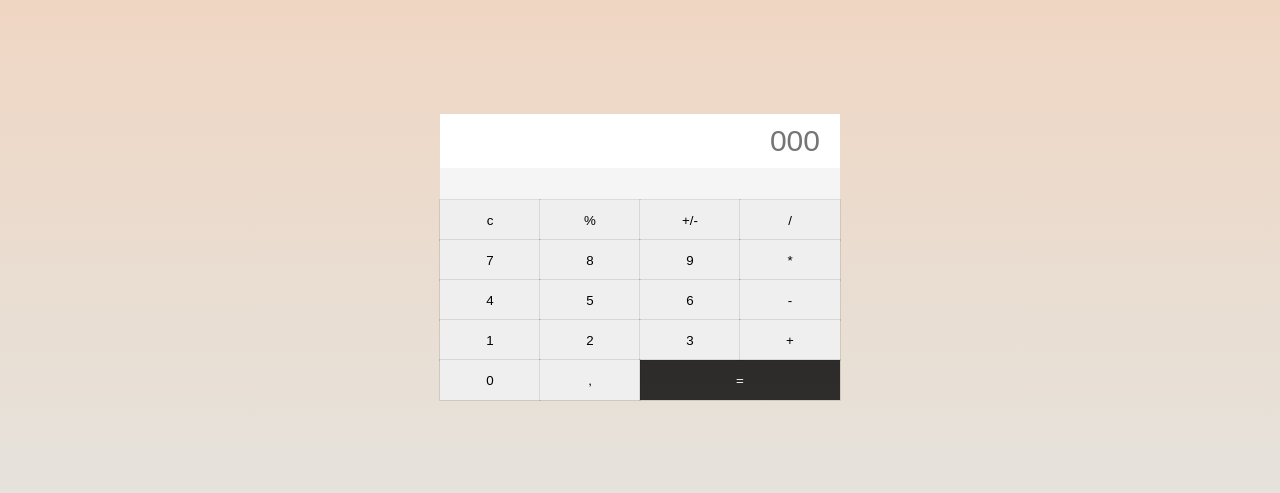
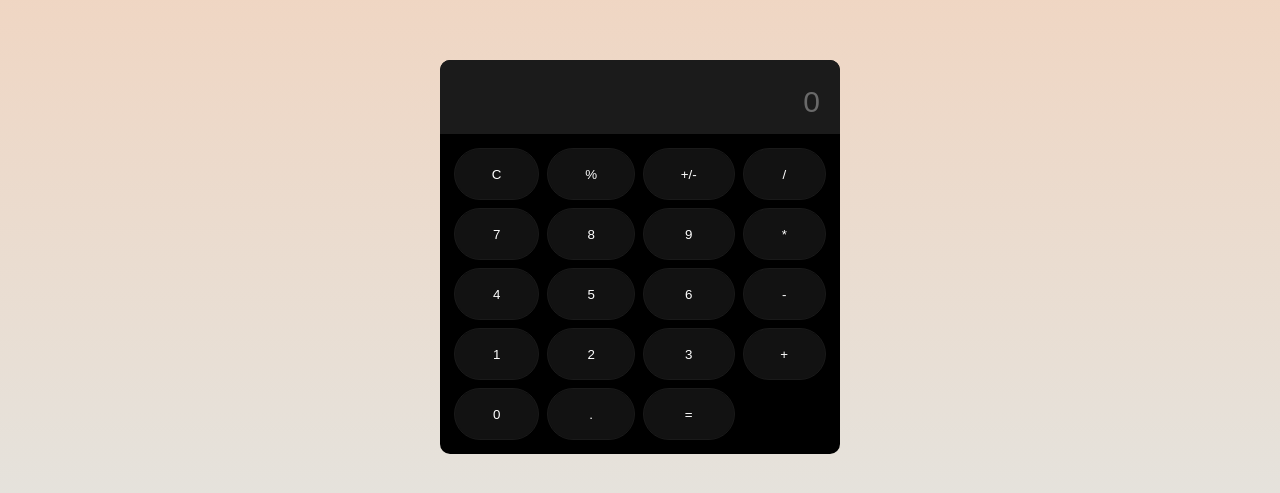
Before and after one commit to a14a19/calculator-app, a React (Create React App) app: page / in a window 1280 px wide. Shown: the part 143-636 px from the top of the page. Built offline with nearby package versions, Linux system fonts and the light colour scheme.

Commit message:
Initial commit

```diff
--- a/src/App.css
+++ b/src/App.css
@@ -5,7 +5,7 @@
   height: 100vh;
 }
 
-.r-Display {
+/* .r-Display {
   width: 100%;
   text-align: right;
   font-size: 30px;
@@ -13,18 +13,31 @@
   border: none;
   height: 32px;
   background: whitesmoke;
-}
+} */
 
 .calculator {
   max-width: 400px;
   margin: 0px auto;
-  border: rgba(0, 0, 0, 0.1);
+  border: rgba(255, 255, 255, 0.1);
+  background-color: black;
+  border-radius: 10px;
+  overflow: hidden;
 }
 
 input{
   width: 100%;
   text-align: right;
   font-size: 30px;
-  padding: 10px 20px;
+  padding: 25px 20px 15px 20px;
   border: none;
+  background-color: rgba(30, 30, 30);
+  color: white;
+  filter: brightness(90%);
 }
+.btn-container{
+  display: grid;
+  grid-template-columns: auto auto auto auto;
+  grid-gap: 10px;
+  place-items: center;
+  margin: 15px;
+}
--- a/src/App.js
+++ b/src/App.js
@@ -1,15 +1,16 @@
 // import logo from './logo.svg';
 import './App.css';
 import Button from './components/button';
+import { useState } from 'react';
 
-let btns = ['c', '%', '+/-', '/', 7, 8, 9, '*', 4, 5, 6, '-', 1, 2, 3, '+', 0, ',', '=']
+let btns = ['C', '%', '+/-', '/', 7, 8, 9, '*', 4, 5, 6, '-', 1, 2, 3, '+', 0, '.', '=']
 
 
 let hex = '0123456789abcdef';
 
 let randomColor = () => {
   let hexC = '#';
-  for(let x = 0; x < 8; x++){
+  for (let x = 0; x < 8; x++) {
     hexC += hex[Math.floor(Math.random() * hex.length)];
   }
   return hexC;
@@ -22,17 +23,24 @@ let generate = () => {
   return `linear-gradient(${color1}, ${color2})`;
 }
 
-let button = btns.map((btn, i) => {
-  return <Button symbol={btn} key={i} />
-})
+function App() {
+  const [result, setResult] = useState('')
 
-function App() {
+  const showOutput = (output) => {
+    setResult(output);
+  }
+
+  let button = btns.map((btn, i) => {
+    return <Button symbol={btn} key={i} showResult={showOutput} />
+  })
+
   return (
     <div className="App" style={{ background: generate() }}>
       <div className='calculator'>
-        <input type='text' className=''  placeholder='000'/>
-        <div className='r-Display'></div>
-        {button}
+        <input type='text' value={result} placeholder='0' disabled />
+        <div className='btn-container'>
+          {button}
+        </div>
       </div>
     </div>
   );
--- a/src/components/button.css
+++ b/src/components/button.css
@@ -1,23 +1,27 @@
 .calculator button {
-    width: 25%;
-    height: 40px;
-    border-radius: 0px;
+  width: 100%;
+  height: 50px;
+  border-radius: 50px;
   border: none;
-    transition: all 0.2s;
-    outline: 1px solid rgba(0, 0, 0, 0.1);
+  transition: all 0.5s;
+  background-color: rgba(20, 20, 20, 0.9);
+  color: white;
+  outline: 1px solid rgba(255, 255, 255, 0.1);
 }
 
 .calculator button:hover {
-    opacity: 0.8;
+  outline: 1px solid rgba(255, 255, 255, 0.3);
+  background-color: rgba(50, 50, 50, 0.9);
   cursor: pointer;
 }
 
 .calculator button:active {
-    opacity: 1;
+  filter: brightness(100%);
 }
 
-  button.equal {
-    width: 50%;
+/* button.equal {
   color: whitesmoke;
-    background: rgba(0, 0, 0, 0.8);
 }
+button.equal:hover {
+  background: rgba(50, 50, 50);
+} */
--- a/src/components/button.js
+++ b/src/components/button.js
@@ -5,28 +5,43 @@ let n2 = '';
 let operator = '';
 let result = '';
 
-function Button({ symbol }) {
+function Button({ symbol, showResult }) {
 
     let getInput = (e) => {
         let inputValue = e.target.innerText;
-        console.log(inputValue);
 
-        if (inputValue === 'c') {
+        if (inputValue === 'C') {
             n1 = '';
             n2 = '';
             operator = '';
             result = '';
+            showResult('');
         }
         if (inputValue === '+' || inputValue === '-' || inputValue === '*' || inputValue === '/' || inputValue === '%') {
             operator = inputValue;
-        } else if (operator !== '' && inputValue !== '=') {
+            showResult(`${n1} ${operator} ${n2}`)
+        }
+        else if (operator !== '' && inputValue !== '=') {
             n2 += inputValue;
-        } else if(inputValue !== '=' && inputValue !== 'c'){
+            showResult(`${n1} ${operator} ${n2}`)
+        }
+        else if (inputValue !== '=' && inputValue !== 'C') {
             n1 += inputValue;
-        } else if (inputValue === '=') {
-            result = eval(`${+n1} ${operator} ${+n2}`)
-            n1 = result;
-            n2 = '';
+            showResult(`${n1} ${operator} ${n2}`)
+        }
+        else if (inputValue === '=') {
+            if (inputValue === '.') {
+                result = eval(`${+n1} ${operator} ${+n2}`).toFixed(2);
+                showResult(result);
+                n1 = result;
+                n2 = '';
+            }
+            else {
+                result = eval(`${+n1} ${operator} ${+n2}`)
+                showResult(result);
+                n1 = result;
+                n2 = '';
+            }
         }
         console.log(`n1 (${n1}) ${operator} n2 (${n2}) = ${result}`);
         console.log(result);
```
Lines whose indentation alone changed are shown as unchanged.
